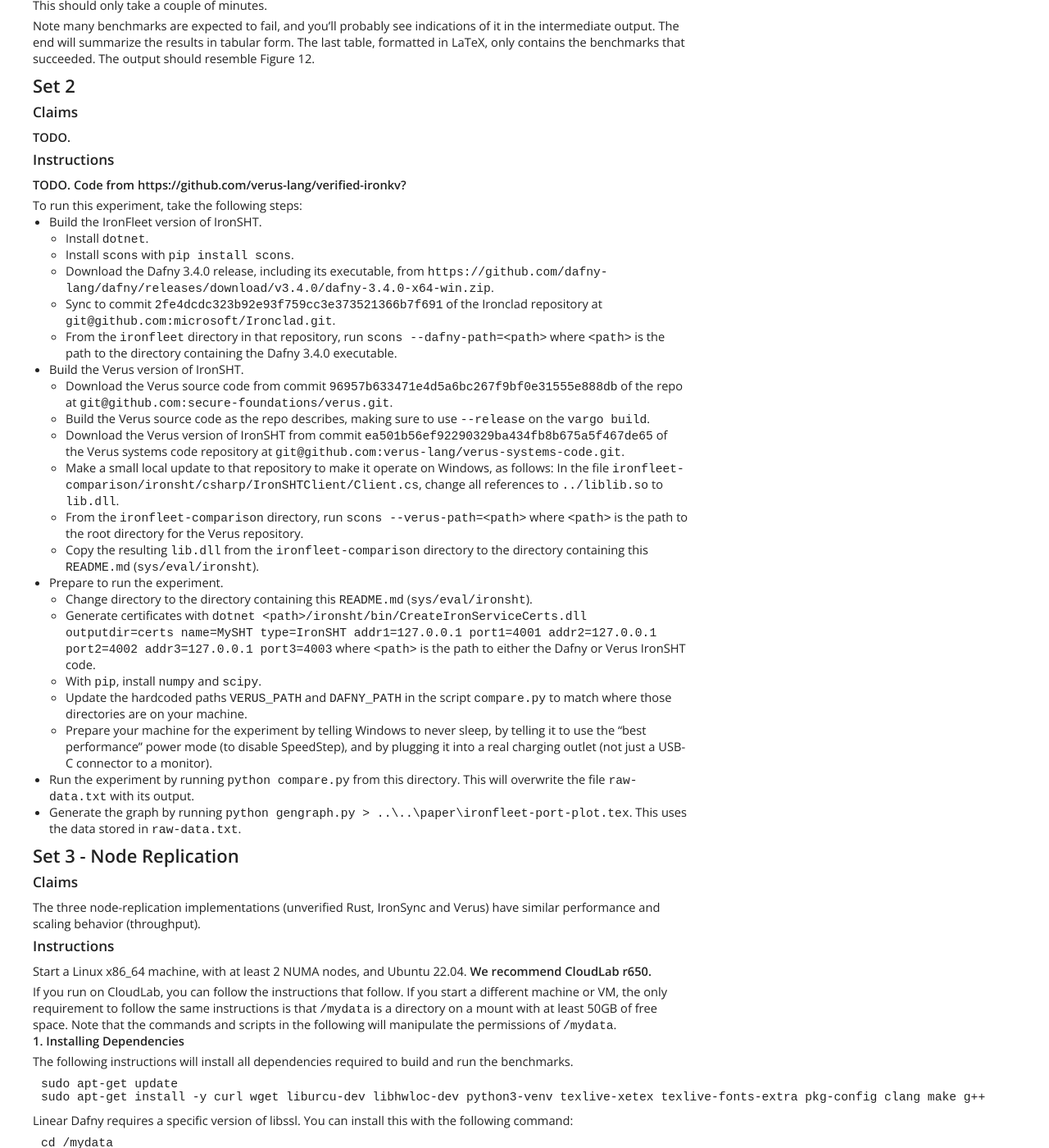
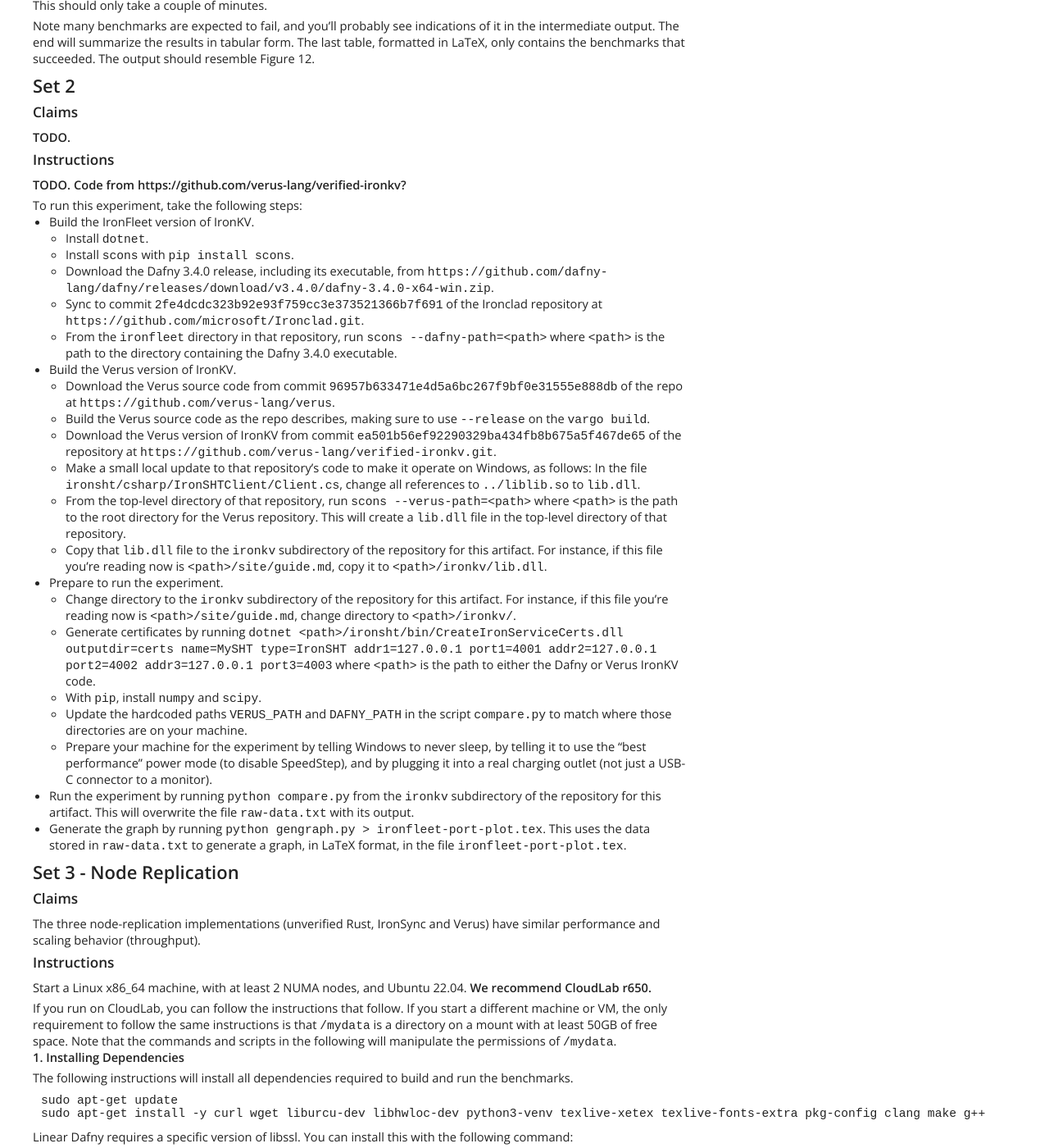
Before and after one commit to verus-lang/paper-sosp24-artifact, a Jekyll site: the page built from site/guide.md, in a window 1280 px wide and 1400 px high, scrolled down 1566 px. Shown: the whole window at 82% size. Built offline with Jekyll 4.4.1, drawn with Linux system fonts in a browser that asks for light colours.

Commit message:
Update guide instructions for IronKV

```diff
--- a/site/guide.md
+++ b/site/guide.md
@@ -110,39 +110,45 @@ The output should resemble Figure 12.
 
 To run this experiment, take the following steps:
 
-* Build the IronFleet version of IronSHT.
+* Build the IronFleet version of IronKV.
     * Install `dotnet`.
     * Install `scons` with `pip install scons`.
     * Download the Dafny 3.4.0 release, including its executable, from
       `https://github.com/dafny-lang/dafny/releases/download/v3.4.0/dafny-3.4.0-x64-win.zip`.
-    * Sync to commit `2fe4dcdc323b92e93f759cc3e373521366b7f691` of the Ironclad repository at `git@github.com:microsoft/Ironclad.git`.
-	* From the `ironfleet` directory in that repository, run `scons
-      --dafny-path=<path>` where `<path>` is the path to the directory
+    * Sync to commit `2fe4dcdc323b92e93f759cc3e373521366b7f691` of the
+      Ironclad repository at `https://github.com/microsoft/Ironclad.git`.
+    * From the `ironfleet` directory in that repository, run
+      `scons --dafny-path=<path>` where `<path>` is the path to the directory
       containing the Dafny 3.4.0 executable.
-* Build the Verus version of IronSHT.
-    * Download the Verus source code from commit `96957b633471e4d5a6bc267f9bf0e31555e888db`
-      of the repo at `git@github.com:secure-foundations/verus.git`.
+* Build the Verus version of IronKV.
+    * Download the Verus source code from commit
+      `96957b633471e4d5a6bc267f9bf0e31555e888db`
+      of the repo at `https://github.com/verus-lang/verus`.
     * Build the Verus source code as the repo describes, making sure to use
       `--release` on the `vargo build`.
-    * Download the Verus version of IronSHT from commit
-      `ea501b56ef92290329ba434fb8b675a5f467de65` of the Verus systems code
-      repository at `git@github.com:verus-lang/verus-systems-code.git`.
-    * Make a small local update to that repository to make it operate on
+    * Download the Verus version of IronKV from commit
+      `ea501b56ef92290329ba434fb8b675a5f467de65` of the
+      repository at `https://github.com/verus-lang/verified-ironkv.git`.
+    * Make a small local update to that repository's code to make it operate on
       Windows, as follows:  In the file
-      `ironfleet-comparison/ironsht/csharp/IronSHTClient/Client.cs`, change
+      `ironsht/csharp/IronSHTClient/Client.cs`, change
       all references to `../liblib.so` to `lib.dll`.
-    * From the `ironfleet-comparison` directory, run `scons
-         --verus-path=<path>` where `<path>` is the path to the root directory
-      for the Verus repository.
-    * Copy the resulting `lib.dll` from the `ironfleet-comparison` directory
-      to the directory containing this `README.md` (`sys/eval/ironsht`).
+    * From the top-level directory of that repository, run
+      `scons --verus-path=<path>` where `<path>` is the path to the root
+      directory for the Verus repository. This will create a `lib.dll`
+      file in the top-level directory of that repository.
+    * Copy that `lib.dll` file to the `ironkv` subdirectory of the repository
+      for this artifact. For instance, if this file you're reading now is
+      `<path>/site/guide.md`, copy it to `<path>/ironkv/lib.dll`.
 * Prepare to run the experiment.
-    * Change directory to the directory containing this `README.md`
-      (`sys/eval/ironsht`).
-    * Generate certificates with `dotnet <path>/ironsht/bin/CreateIronServiceCerts.dll
-      outputdir=certs name=MySHT type=IronSHT addr1=127.0.0.1 port1=4001
-      addr2=127.0.0.1 port2=4002 addr3=127.0.0.1 port3=4003` where `<path>` is
-      the path to either the Dafny or Verus IronSHT code.
+    * Change directory to the `ironkv` subdirectory of the repository for
+      this artifact. For instance, if this file you're reading now is
+      `<path>/site/guide.md`, change directory to `<path>/ironkv/`.
+    * Generate certificates by running
+      `dotnet <path>/ironsht/bin/CreateIronServiceCerts.dll
+     outputdir=certs name=MySHT type=IronSHT addr1=127.0.0.1 port1=4001
+     addr2=127.0.0.1 port2=4002 addr3=127.0.0.1 port3=4003`
+      where `<path>` is the path to either the Dafny or Verus IronKV code.
     * With `pip`, install `numpy` and `scipy`.
     * Update the hardcoded paths `VERUS_PATH` and `DAFNY_PATH` in the script
       `compare.py` to match where those directories are on your machine.
@@ -150,10 +156,12 @@ To run this experiment, take the following steps:
       sleep, by telling it to use the "best performance" power mode (to
       disable SpeedStep), and by plugging it into a real charging outlet (not
       just a USB-C connector to a monitor).
-* Run the experiment by running `python compare.py` from this directory. This will
-  overwrite the file `raw-data.txt` with its output.
-* Generate the graph by running `python gengraph.py > ..\..\paper\ironfleet-port-plot.tex`.
-  This uses the data stored in `raw-data.txt`.
+* Run the experiment by running `python compare.py` from the `ironkv`
+  subdirectory of the repository for this artifact. This will overwrite the
+  file `raw-data.txt` with its output.
+* Generate the graph by running `python gengraph.py > ironfleet-port-plot.tex`.
+  This uses the data stored in `raw-data.txt` to generate a graph, in LaTeX
+  format, in the file `ironfleet-port-plot.tex`.
 
 
 ## Set 3 - Node Replication
```
